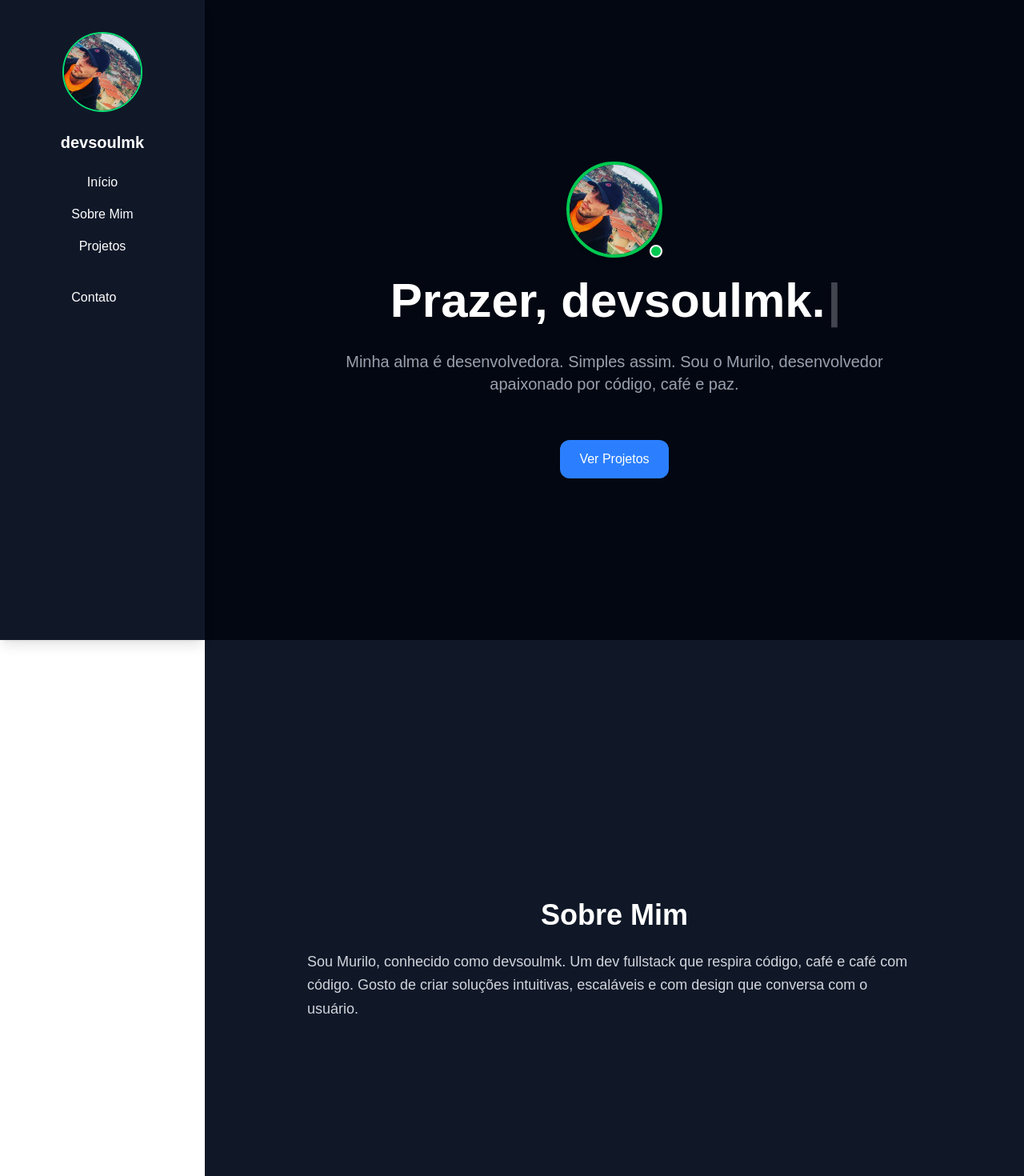
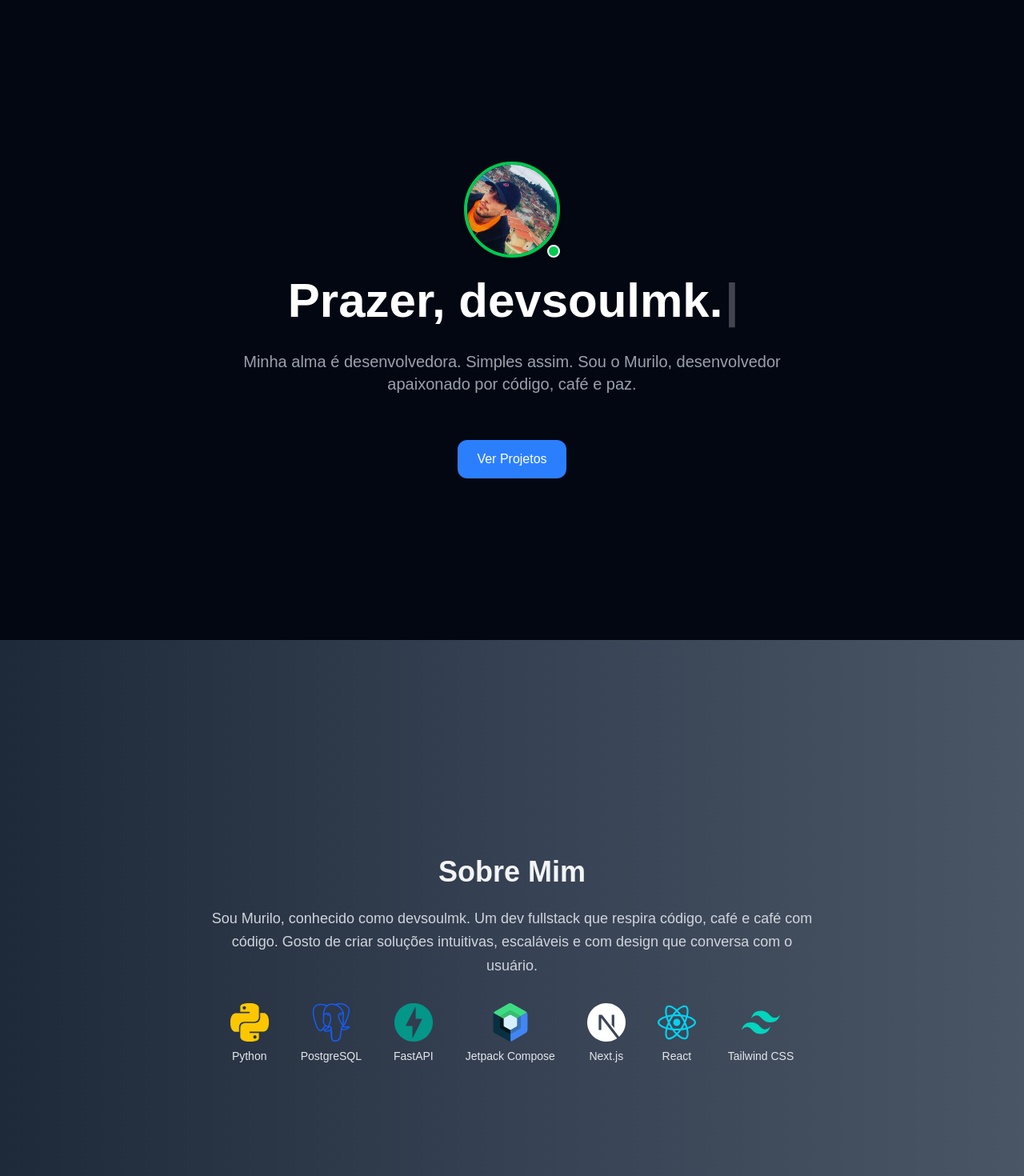
Before and after one commit to d3v-mk/devsoulmk-portfolio, a Next.js app: page / in a window 1280 px wide. Shown: the top 1470 px of the page at 80% size. Built offline with nearby package versions, Linux system fonts and the light colour scheme.

Commit message:
troca do sidebar por dockfooter

```diff
--- /dev/null
+++ b/components/DockFooter.tsx
@@ -0,0 +1,115 @@
+import { useState, useEffect } from 'react'
+import { FiHome, FiUser, FiFolder } from 'react-icons/fi'
+import { motion, AnimatePresence } from 'framer-motion'
+import { FaWhatsapp } from 'react-icons/fa'
+
+const navItems = [
+  { id: 'topo', label: 'Início', icon: <FiHome size={28} /> },
+  { id: 'sobre', label: 'Sobre Mim', icon: <FiUser size={28} /> },
+  { id: 'projetos', label: 'Projetos', icon: <FiFolder size={28} /> },
+  {
+    id: 'contato',
+    label: 'WhatsApp',
+    icon: <FaWhatsapp size={28} />,
+    href: 'https://wa.me/5544991578192',
+  },
+]
+
+export default function FooterDock() {
+  const [hovered, setHovered] = useState('')
+  const [active, setActive] = useState('topo')
+  const [showDock, setShowDock] = useState(true)
+
+  const scrollTo = (id: string, href?: string) => {
+    if (href) {
+      window.open(href, '_blank')
+      return
+    }
+    const el = document.getElementById(id)
+    if (el) {
+      el.scrollIntoView({ behavior: 'smooth' })
+      setActive(id)
+    }
+  }
+
+  useEffect(() => {
+    const handleScroll = () => {
+      const scrollTop = window.scrollY
+      const windowHeight = window.innerHeight
+      const docHeight = document.documentElement.scrollHeight
+
+      // Sumir dock no final da página
+      const isBottom = scrollTop + windowHeight >= docHeight - 10
+      setShowDock(!isBottom)
+
+      // Atualizar bolinha verde conforme scroll
+      let currentActive = 'topo'
+      for (const { id } of navItems) {
+        if (id === 'contato') continue
+        const el = document.getElementById(id)
+        if (!el) continue
+        const offsetTop = el.offsetTop
+        if (scrollTop >= offsetTop - windowHeight / 2) {
+          currentActive = id
+        }
+      }
+      setActive(currentActive)
+    }
+
+    window.addEventListener('scroll', handleScroll)
+    handleScroll() // pra atualizar no load
+    return () => window.removeEventListener('scroll', handleScroll)
+  }, [])
+
+  return (
+    <AnimatePresence>
+      {showDock && (
+        <motion.footer
+          initial={{ opacity: 0, y: 50 }}
+          animate={{ opacity: 1, y: 0 }}
+          exit={{ opacity: 0, y: 50 }}
+          transition={{ duration: 0.4, ease: 'easeOut' }}
+          className="fixed bottom-6 left-1/2 transform -translate-x-1/2 bg-gray-900 bg-opacity-30 backdrop-blur-md rounded-full px-6 py-3 flex gap-8 shadow-[0_0_15px_rgba(72,187,120,0.6)] z-50"
+        >
+          {navItems.map(({ id, icon, label, href }, index) => {
+            const isSeparator = index === 3 // antes do WhatsApp
+
+            return (
+              <div key={id} className="flex items-center gap-4">
+                {isSeparator && (
+                  <span className="text-white opacity-30 text-2xl select-none">|</span>
+                )}
+                <button
+                  onClick={() => scrollTo(id, href)}
+                  onMouseEnter={() => setHovered(id)}
+                  onMouseLeave={() => setHovered('')}
+                  className="relative flex flex-col items-center justify-center text-white focus:outline-none transition-transform transform hover:scale-125 hover:text-green-400"
+                  aria-label={label}
+                >
+                  {icon}
+                  <span
+                    className={`absolute -bottom-1.5 w-1 h-1 rounded-full bg-green-400 transition-opacity
+                      ${active === id && !href ? 'opacity-100' : 'opacity-0'}`}
+                  ></span>
+                  <AnimatePresence>
+                    {hovered === id && (
+                      <motion.span
+                        initial={{ opacity: 0, y: 5 }}
+                        animate={{ opacity: 1, y: 0 }}
+                        exit={{ opacity: 0, y: 5 }}
+                        transition={{ duration: 0.2 }}
+                        className="absolute bottom-full mb-2 px-3 py-1 rounded bg-gray-800 text-xs whitespace-nowrap select-none shadow-lg"
+                      >
+                        {label}
+                      </motion.span>
+                    )}
+                  </AnimatePresence>
+                </button>
+              </div>
+            )
+          })}
+        </motion.footer>
+      )}
+    </AnimatePresence>
+  )
+}
--- a/components/Sidebar.tsx
+++ /dev/null
@@ -1,34 +0,0 @@
-import Image from 'next/image'
-
-export default function Sidebar() {
-  const scrollTo = (id: string) => {
-    const el = document.getElementById(id)
-    if (el) el.scrollIntoView({ behavior: 'smooth' })
-  }
-
-  return (
-    <aside className="fixed top-0 left-0 h-full w-64 bg-gray-900 text-white flex flex-col items-center py-10 shadow-lg z-50">
-      {/* Foto */}
-      <div className="mb-6">
-        <Image
-          src="/profile.png"
-          alt="Foto de Murilo"
-          width={100}
-          height={100}
-          className="rounded-full border-2 border-green-400"
-        />
-      </div>
-
-      {/* Nome */}
-      <h2 className="text-xl font-bold mb-6">devsoulmk</h2>
-
-      {/* Navegação */}
-      <nav className="flex flex-col gap-4">
-        <button onClick={() => scrollTo('topo')} className="hover:text-green-400">Início</button>
-        <button onClick={() => scrollTo('sobre')} className="hover:text-green-400">Sobre Mim</button>
-        <button onClick={() => scrollTo('projetos')} className="hover:text-green-400">Projetos</button>
-        <a href="mailto:devsoulmk@gmail.com" className="hover:text-green-400 mt-6">Contato</a>
-      </nav>
-    </aside>
-  )
-}
--- a/pages/index.tsx
+++ b/pages/index.tsx
@@ -1,7 +1,8 @@
 import Head from 'next/head'
 import Hero from '../components/Hero'
 import { motion } from 'framer-motion'
-import Sidebar from '../components/Sidebar'
+import DockFooter from '../components/DockFooter'
+import { SiPython, SiPostgresql, SiNextdotjs, SiTailwindcss, SiReact } from 'react-icons/si'
 
 const projetos = [
   {
@@ -28,9 +29,9 @@ export default function Home() {
         <meta name="viewport" content="width=device-width, initial-scale=1" />
       </Head>
 
-      <Sidebar />
+      <DockFooter />
 
-      <main className="ml-64">
+      <main>
         {/* Seção Hero */}
         <section id="topo">
           <Hero>
@@ -44,7 +45,10 @@ export default function Home() {
         </section>
 
         {/* Seção Sobre Mim */}
-        <section id="sobre" className="min-h-screen bg-gray-900 text-white flex flex-col items-center justify-center px-6 md:px-20">
+        <section
+          id="sobre"
+          className="min-h-screen bg-gradient-to-r from-gray-800 via-gray-700 to-gray-600 text-gray-100 flex flex-col items-center justify-center px-6 md:px-20"
+        >
           <motion.h2
             initial={{ opacity: 0, y: 20 }}
             animate={{ opacity: 1, y: 0 }}
@@ -53,14 +57,74 @@ export default function Home() {
           >
             Sobre Mim
           </motion.h2>
-          <p className="max-w-3xl text-lg leading-relaxed text-gray-300">
+          <p className="max-w-3xl text-lg leading-relaxed text-gray-300 mb-8 text-center">
             Sou Murilo, conhecido como devsoulmk. Um dev fullstack que respira código, café e café com código.
             Gosto de criar soluções intuitivas, escaláveis e com design que conversa com o usuário.
           </p>
+
+          {/* Skills com ícones */}
+          <div className="flex flex-wrap justify-center gap-10 max-w-4xl">
+            {/* Python */}
+            <div className="flex flex-col items-center gap-2">
+              <SiPython size={48} className="text-yellow-400" />
+              <span className="text-sm text-gray-200">Python</span>
+            </div>
+
+            {/* PostgreSQL */}
+            <div className="flex flex-col items-center gap-2">
+              <SiPostgresql size={48} className="text-blue-600" />
+              <span className="text-sm text-gray-200">PostgreSQL</span>
+            </div>
+
+            {/* FastAPI */}
+            <div className="flex flex-col items-center gap-2">
+              <img
+                src="/img/fastapi-logo.svg"
+                alt="FastAPI"
+                width={48}
+                height={48}
+                className="inline-block"
+              />
+              <span className="text-sm text-gray-200">FastAPI</span>
+            </div>
+
+            {/* Jetpack Compose (ícone simples custom) */}
+            <div className="flex flex-col items-center gap-2">
+              <img
+                src="/img/jetpackcompose-original.svg"
+                alt="Jetpack Compose"
+                width={48}
+                height={48}
+                className="inline-block"
+              />
+              <span className="text-sm text-gray-200">Jetpack Compose</span>
+            </div>
+
+            {/* Next.js */}
+            <div className="flex flex-col items-center gap-2">
+              <SiNextdotjs size={48} className="text-white" />
+              <span className="text-sm text-gray-200">Next.js</span>
+            </div>
+
+            {/* React */}
+            <div className="flex flex-col items-center gap-2">
+              <SiReact size={48} className="text-cyan-400" />
+              <span className="text-sm text-gray-200">React</span>
+            </div>
+
+            {/* Tailwind CSS */}
+            <div className="flex flex-col items-center gap-2">
+              <SiTailwindcss size={48} className="text-teal-400" />
+              <span className="text-sm text-gray-200">Tailwind CSS</span>
+            </div>
+          </div>
         </section>
 
         {/* Seção Projetos */}
-        <section id="projetos" className="min-h-screen bg-gray-800 text-white flex flex-col items-center justify-center px-6 md:px-20 py-12">
+        <section
+          id="projetos"
+          className="min-h-screen bg-gray-800 text-white flex flex-col items-center justify-center px-6 md:px-20 py-12"
+        >
           <motion.h2
             initial={{ opacity: 0, y: 20 }}
             animate={{ opacity: 1, y: 0 }}
@@ -74,12 +138,22 @@ export default function Home() {
           </p>
           <div className="grid grid-cols-1 md:grid-cols-2 lg:grid-cols-3 gap-6">
             {projetos.map((p, i) => (
-              <div key={i} className="bg-gray-700 p-4 rounded-xl shadow-md hover:scale-105 transform transition">
+              <div
+                key={i}
+                className="bg-gray-700 p-4 rounded-xl shadow-md hover:scale-105 transform transition"
+              >
                 <img src={p.imagem} alt={p.nome} className="rounded mb-4" />
                 <h3 className="text-xl font-bold">{p.nome}</h3>
                 <p className="text-gray-300">{p.desc}</p>
-                <p className="text-sm text-gray-400 mt-2">Stack: {p.stack.join(', ')}</p>
-                <a href={p.repo} target="_blank" rel="noopener noreferrer" className="text-blue-400 hover:underline mt-2 inline-block">
+                <p className="text-sm text-gray-400 mt-2">
+                  Stack: {p.stack.join(', ')}
+                </p>
+                <a
+                  href={p.repo}
+                  target="_blank"
+                  rel="noopener noreferrer"
+                  className="text-blue-400 hover:underline mt-2 inline-block"
+                >
                   Ver código
                 </a>
               </div>
@@ -89,12 +163,24 @@ export default function Home() {
 
         {/* Rodapé */}
         <footer className="bg-gray-900 text-white p-6 text-center">
-          <p>&copy; {new Date().getFullYear()} devsoulmk. Feito com café ☕ e Next.js 🚀</p>
+          <p>
+            &copy; {new Date().getFullYear()} devsoulmk. Feito com café ☕ e Next.js 🚀
+          </p>
           <div className="mt-4 flex justify-center gap-4">
-            <a href="https://github.com/devsoulmk" className="hover:text-blue-400" target="_blank" rel="noopener noreferrer">
+            <a
+              href="https://github.com/devsoulmk"
+              className="hover:text-blue-400"
+              target="_blank"
+              rel="noopener noreferrer"
+            >
               GitHub
             </a>
-            <a href="https://linkedin.com/in/devsoulmk" className="hover:text-blue-400" target="_blank" rel="noopener noreferrer">
+            <a
+              href="https://linkedin.com/in/devsoulmk"
+              className="hover:text-blue-400"
+              target="_blank"
+              rel="noopener noreferrer"
+            >
               LinkedIn
             </a>
             <a href="mailto:devsoulmk@gmail.com" className="hover:text-blue-400">
```
Also changed, not shown: public/img/fastapi-logo.svg (added), public/img/jetpackcompose-original.svg (added).
